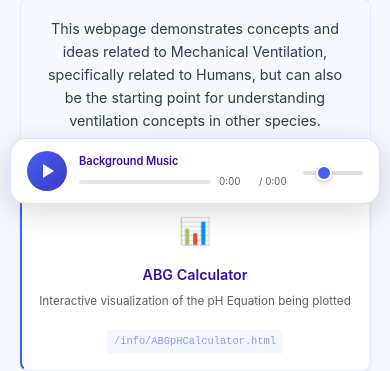
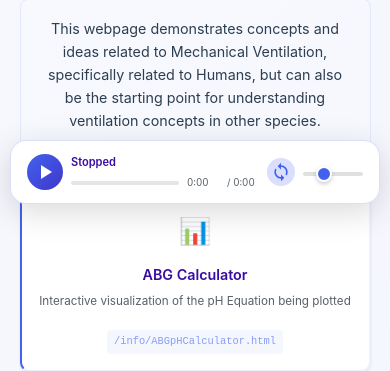
Before and after one commit to ZBZFirst/info, a Jekyll site: the page built from index.md, in a window 390 px wide. Shown: the part 686-1057 px from the top of the page. Built offline with Jekyll 4.4.1, drawn with Linux system fonts in a browser that asks for light colours.

Commit message:
Implement loop feature in audio player
Added loop functionality to the audio player with UI toggle button.

```diff
--- a/_includes/audio-player.html
+++ b/_includes/audio-player.html
@@ -1,6 +1,6 @@
 <!-- _includes/audio-player.html -->
 <div class="persistent-music-player" id="audio-player-container">
-  <audio id="persistent-audio" crossorigin="anonymous">
+  <audio id="persistent-audio" crossorigin="anonymous" loop>
     <source src="https://zbzfirst.github.io/info/music/ambient-study.mp3" type="audio/mpeg">
     <source src="https://zbzfirst.github.io/info/music/ambient-study.ogg" type="audio/ogg">
   </audio>
@@ -26,6 +26,12 @@
       </div>
     </div>
 
+    <button id="loop-toggle" class="loop-btn" aria-label="Toggle loop" title="Toggle loop">
+      <svg class="loop-icon" width="20" height="20" viewBox="0 0 24 24">
+        <path d="M12 4V1L8 5l4 4V6c3.31 0 6 2.69 6 6 0 1.01-.25 1.97-.7 2.8l1.46 1.46C19.54 15.03 20 13.57 20 12c0-4.42-3.58-8-8-8zm0 14c-3.31 0-6-2.69-6-6 0-1.01.25-1.97.7-2.8L5.24 7.74C4.46 8.97 4 10.43 4 12c0 4.42 3.58 8 8 8v3l4-4-4-4v3z" fill="currentColor"/>
+      </svg>
+    </button>
+
     <div class="volume-control">
       <input type="range" id="volume-control" min="0" max="100" value="30" aria-label="Volume">
     </div>
@@ -44,7 +50,7 @@
   border: 1px solid rgba(67, 97, 238, 0.2);
   backdrop-filter: blur(10px);
   z-index: 1000;
-  width: 320px;
+  width: 350px;
   transition: transform 0.3s ease, opacity 0.3s ease;
 }
 
@@ -77,6 +83,31 @@
 .audio-toggle-btn:hover {
   transform: scale(1.1);
   box-shadow: 0 4px 12px rgba(67, 97, 238, 0.4);
+}
+
+.loop-btn {
+  background: transparent;
+  color: var(--text-medium, #586069);
+  border: none;
+  width: 32px;
+  height: 32px;
+  border-radius: 50%;
+  display: flex;
+  align-items: center;
+  justify-content: center;
+  cursor: pointer;
+  transition: all 0.2s ease;
+  flex-shrink: 0;
+}
+
+.loop-btn:hover {
+  background: rgba(67, 97, 238, 0.1);
+  color: var(--color-primary, #4361ee);
+}
+
+.loop-btn.active {
+  background: rgba(67, 97, 238, 0.2);
+  color: var(--color-primary, #4361ee);
 }
 
 .audio-info {
@@ -163,7 +194,7 @@
 /* Hide on mobile if needed */
 @media (max-width: 768px) {
   .persistent-music-player {
-    width: 280px;
+    width: 320px;
     right: 10px;
     bottom: 10px;
   }
@@ -174,6 +205,20 @@
     width: calc(100% - 20px);
     right: 10px;
     left: 10px;
+  }
+
+  .player-ui {
+    gap: 8px;
+  }
+
+  .audio-toggle-btn {
+    width: 36px;
+    height: 36px;
+  }
+
+  .loop-btn {
+    width: 28px;
+    height: 28px;
   }
 }
 </style>
@@ -330,7 +416,7 @@ class PersistentAudioPlayer {
     } else {
       playIcon.style.display = 'block';
       pauseIcon.style.display = 'none';
-      this.audioStatus.textContent = 'Paused';
+      this.audioStatus.textContent = this.audio.currentTime > 0 ? 'Paused' : 'Stopped';
     }
   }
 
```
Also changed, not shown: other parts of _includes/audio-player.html (+70 -8 lines).
